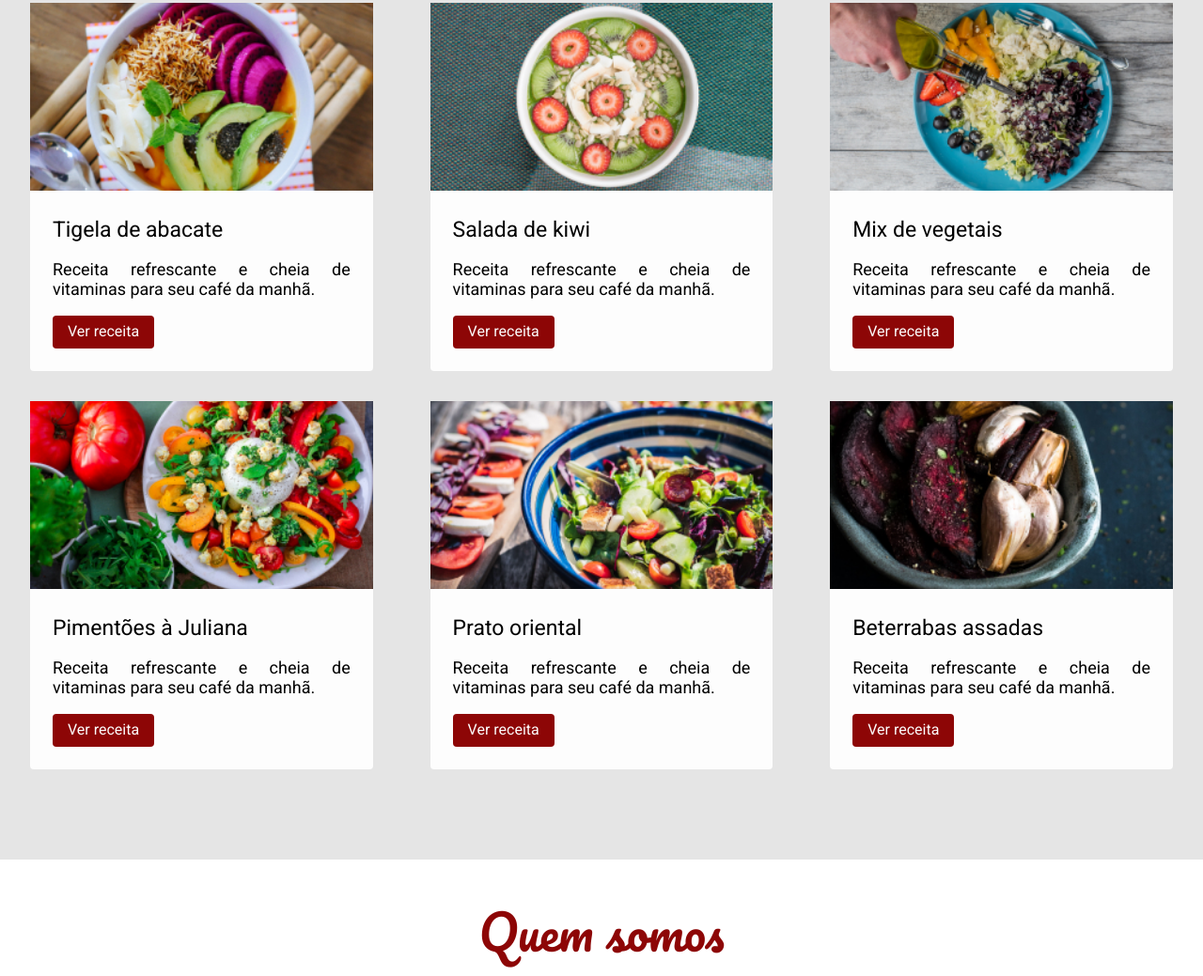
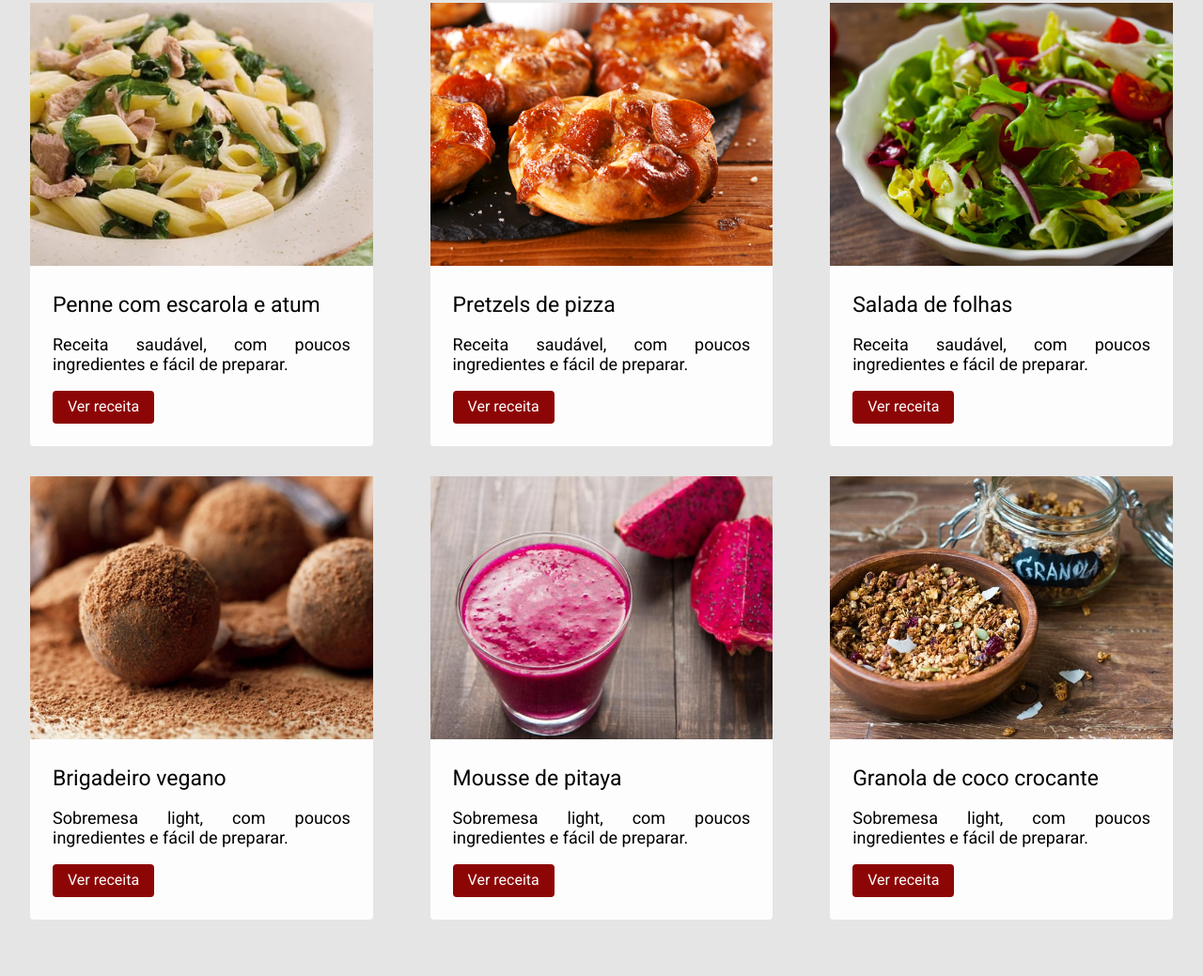
Before and after one commit to Matheus-Pazinati/live.better-recipes, a plain HTML site: page index.html in a window 1280 px wide. Shown: the part 1204-2243 px from the top of the page at 94% size. Drawn offline with Linux system fonts and the light colour scheme; files whose address does not match are found by name.

Commit message:
Alterando as receitas, aumenta imagem da receita

```diff
--- a/assets/css/recipes.css
+++ b/assets/css/recipes.css
@@ -13,7 +13,7 @@
 }
 .recipe-image {
   width: 100%;
-  height: 12.5rem;
+  height: 17.5rem;
   object-fit: cover;
 }
 .recipe-content {
--- a/index.html
+++ b/index.html
@@ -4,7 +4,6 @@
         <link href="https://fonts.googleapis.com/css?family=Pacifico|Roboto:100,300,400,500,700,900" rel="stylesheet" />
         <meta charset="UTF-8" />
         <meta name="viewport" content="width=device-width, initial-scale=1.0" />
-        <meta http-equiv="X-UA-Compatible" content="ie=edge" />
         <title>Live better</title>
         <link href="./assets/css/normalize.css" rel="stylesheet" />
         <link href="./assets/css/reset.css" rel="stylesheet" />
@@ -39,51 +38,51 @@
         </section>
         <section class="recipes" id="recipes">
           <div class="recipe">
-            <img src="./assets/img/receitas/tigela-de-abacate.jpg" alt="Tigela com abacates" class="recipe-image">
+            <img src="./assets/img/receitas/receita-penne.jpg" alt="Penne com escarola e atum" class="recipe-image">
             <div class="recipe-content">
-              <h2 class="recipe-title">Tigela de abacate</h2>
-              <p class="recipe-description">Receita refrescante e cheia de vitaminas para seu café da manhã.</p>
-              <button class="recipe-button" data-recipe-button="Abacate">Ver receita</button>
+              <h2 class="recipe-title">Penne com escarola e atum</h2>
+              <p class="recipe-description">Receita saudável, com poucos ingredientes e fácil de preparar.</p>
+              <button class="recipe-button" data-recipe-button>Ver receita</button>
             </div>
           </div>
           <div class="recipe">
-            <img src="./assets/img/receitas/salada-de-kiwi.jpg" alt="Tigela com salada de kiwi" class="recipe-image">
+            <img src="./assets/img/receitas/receita-pretzel.png" alt="Pretzels de pizza" class="recipe-image">
             <div class="recipe-content">
-              <h2 class="recipe-title">Salada de kiwi</h2>
-              <p class="recipe-description">Receita refrescante e cheia de vitaminas para seu café da manhã.</p>
-              <button class="recipe-button" data-recipe-button="Kiwi">Ver receita</button>
+              <h2 class="recipe-title">Pretzels de pizza</h2>
+              <p class="recipe-description">Receita saudável, com poucos ingredientes e fácil de preparar.</p>
+              <button class="recipe-button" data-recipe-button>Ver receita</button>
             </div>
           </div>
           <div class="recipe">
-            <img src="./assets/img/receitas/mix-de-vegetais.jpg" alt="Tigela com diversos vegetais" class="recipe-image">
+            <img src="./assets/img/receitas/receita-salada.jpg" alt="Salada de folhas" class="recipe-image">
             <div class="recipe-content">
-              <h2 class="recipe-title">Mix de vegetais</h2>
-              <p class="recipe-description">Receita refrescante e cheia de vitaminas para seu café da manhã.</p>
-              <button class="recipe-button" data-recipe-button="Vegetais">Ver receita</button>
+              <h2 class="recipe-title">Salada de folhas</h2>
+              <p class="recipe-description">Receita saudável, com poucos ingredientes e fácil de preparar.</p>
+              <button class="recipe-button" data-recipe-button>Ver receita</button>
             </div>
           </div>
           <div class="recipe">
-            <img src="./assets/img/receitas/pimentoes-a-juliana.jpg" alt="Tigela com pimentões" class="recipe-image">
+            <img src="./assets/img/receitas/receita-brigadeiro.jpeg" alt="Brigadeiros veganos" class="recipe-image">
             <div class="recipe-content">
-              <h2 class="recipe-title">Pimentões à Juliana</h2>
-              <p class="recipe-description">Receita refrescante e cheia de vitaminas para seu café da manhã.</p>
-              <button class="recipe-button" data-recipe-button="Juliana">Ver receita</button>
+              <h2 class="recipe-title">Brigadeiro vegano</h2>
+              <p class="recipe-description">Sobremesa light, com poucos ingredientes e fácil de preparar.</p>
+              <button class="recipe-button" data-recipe-button>Ver receita</button>
             </div>
           </div>
           <div class="recipe">
-            <img src="./assets/img/receitas/prato-oriental.jpg" alt="Prato de origem oriental" class="recipe-image">
+            <img src="./assets/img/receitas/receita-mousse.jpg" alt="Prato de origem oriental" class="recipe-image">
             <div class="recipe-content">
-              <h2 class="recipe-title">Prato oriental</h2>
-              <p class="recipe-description">Receita refrescante e cheia de vitaminas para seu café da manhã.</p>
-              <button class="recipe-button" data-recipe-button="Oriental">Ver receita</button>
+              <h2 class="recipe-title">Mousse de pitaya</h2>
+              <p class="recipe-description">Sobremesa light, com poucos ingredientes e fácil de preparar.</p>
+              <button class="recipe-button" data-recipe-button>Ver receita</button>
             </div>
           </div>
           <div class="recipe">
-            <img src="./assets/img/receitas/beterrabas-assadas.jpg" alt="Beterrabas assadas" class="recipe-image">
+            <img src="./assets/img/receitas/receita-granola.jpg" alt="Granola de coco crocante" class="recipe-image">
             <div class="recipe-content">
-              <h2 class="recipe-title">Beterrabas assadas</h2>
-              <p class="recipe-description">Receita refrescante e cheia de vitaminas para seu café da manhã.</p>
-              <button class="recipe-button" data-recipe-button="Beterrabas">Ver receita</button>
+              <h2 class="recipe-title">Granola de coco crocante</h2>
+              <p class="recipe-description">Sobremesa light, com poucos ingredientes e fácil de preparar.</p>
+              <button class="recipe-button" data-recipe-button>Ver receita</button>
             </div>
           </div>
         </section>
--- a/main.js
+++ b/main.js
@@ -1,14 +1,3 @@
-class Recipe { //Cria classe Recipe, com nome, descrição, e um método para mostrar na página
-  constructor(name, description) {
-    this.name = name;
-    this.description = description;
-  }
-  show(title, description) {
-    title.textContent = this.name;
-    description.textContent = this.description;
-  }
-}
-
 const Modal = {
   container: document.querySelector('.modal'),//Selecionando o modal, para aplicar ou remover o active
   title: document.querySelector('.modal-title'), //Local onde ficará o título da receita na modal
@@ -20,20 +9,3 @@ const Modal = {
     Modal.container.classList.remove('active')// Método para remover a modal, removendo a classe active
   }
 }
-
-const recipesDescriptions = "Lorem ipsum dolor sit amet consectetur adipisicing elit. Sit facilis perspiciatis, esse possimus eaque totam, sed repudiandae eligendi iusto dolorum a pariatur voluptate sunt explicabo similique, quos qui odit illo?"
-let recipeTitles = document.querySelectorAll('.recipe-title') //Seleciona o título das receitas no HTML
-let recipes = new Array()//Array vazio, que conterá cada uma das receitas
-
-recipeTitles.forEach((recipe, index) => { //Para cada uma das receitas no HTML...
-  recipes[index] = new Recipe(recipeTitles[index].textContent, recipesDescriptions) //Adicione no array
-})
-
-const recipeButtons = document.querySelectorAll('[data-recipe-button]')//Seleciona todos os botões Ver receita
-recipeButtons.forEach((button, index) => { //Pra cada botão...
-  let chosenRecipe = recipes[index]//Neste momento, chosenRecipe pode ser qualquer receita
-  button.addEventListener('click', () => { //Quando eu clicar em um dos botões de Ver receita...
-    Modal.open()//Abra o modal
-    chosenRecipe.show(Modal.title, Modal.description)//Neste momento, chosenRecipe vai ser a receita que foi clicada, e então executa o método da classe Recipe
-  })
-})
```
Also changed, not shown: assets/img/receitas/beterrabas-assadas.jpg (deleted), assets/img/receitas/mix-de-vegetais.jpg (deleted), assets/img/receitas/pimentoes-a-juliana.jpg (deleted), assets/img/receitas/prato-oriental.jpg (deleted), assets/img/receitas/receita-brigadeiro.jpeg (added), assets/img/receitas/receita-granola.jpg (added), assets/img/receitas/receita-mousse.jpg (added), assets/img/receitas/receita-penne.jpg (added), assets/img/receitas/receita-pretzel.png (added), assets/img/receitas/receita-salada.jpg (added), assets/img/receitas/salada-de-kiwi.jpg (deleted), assets/img/receitas/tigela-de-abacate.jpg (deleted).
